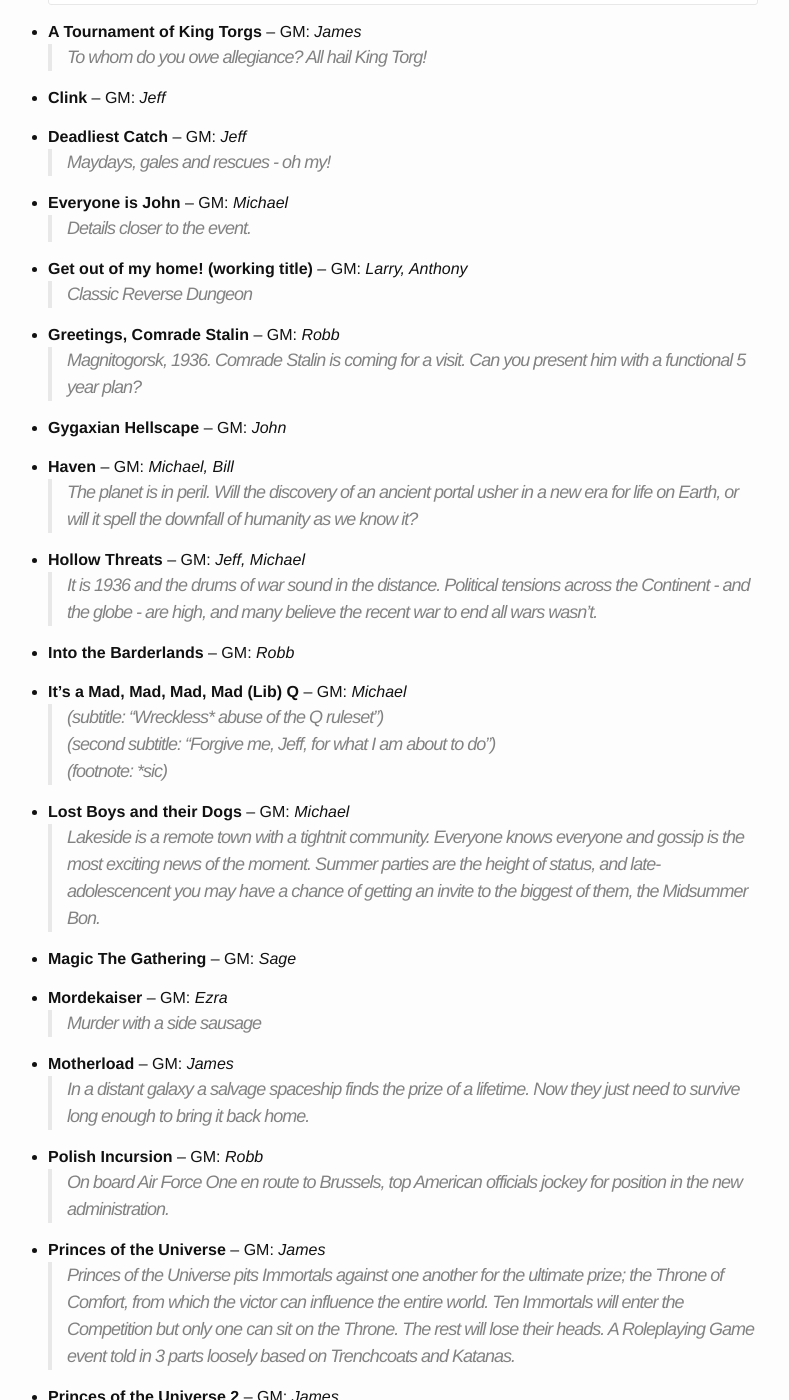
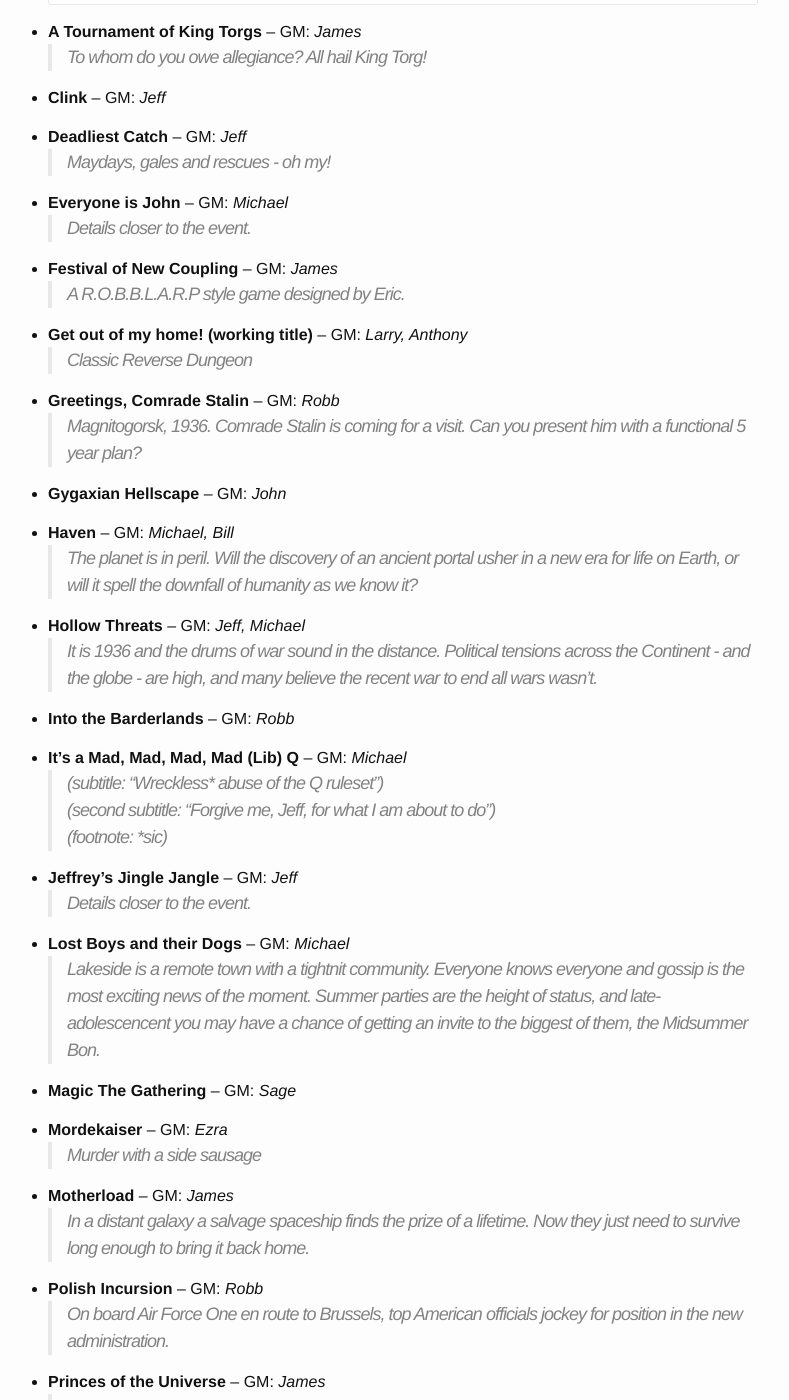
Before and after one commit to Geekend-PNW/geekend-pnw.github.com, a Jekyll site: the page built from games.md, in a window 1280 px wide and 1400 px high, scrolled down 618 px. Shown: the whole window, without its empty margins (252-1041 px from the left). Built offline with Jekyll 4.4.1, drawn with Linux system fonts in a browser that asks for light colours; some of the changed text lies outside the part shown.

Commit message:
update the games

```diff
--- a/_data/games.yml
+++ b/_data/games.yml
@@ -163,3 +163,18 @@
   abstract: "Details closer to the event."
   gm: [ "Michael" ]
   events: 2019-06
+-
+  name: "Jeffrey's Jingle Jangle"
+  abstract: "Details closer to the event."
+  gm: [ "Jeff" ]
+  events: 2019-06
+-
+  name: "Festival of New Coupling"
+  abstract: "A R.O.B.B.L.A.R.P style game designed by Eric."
+  gm: [ "James" ]
+  events: 2019-06
+-
+  name: "Scum and Villany"
+  abstract: "An all female heist game"
+  gm: [ "james" ]
+  events: 2019-06
```
